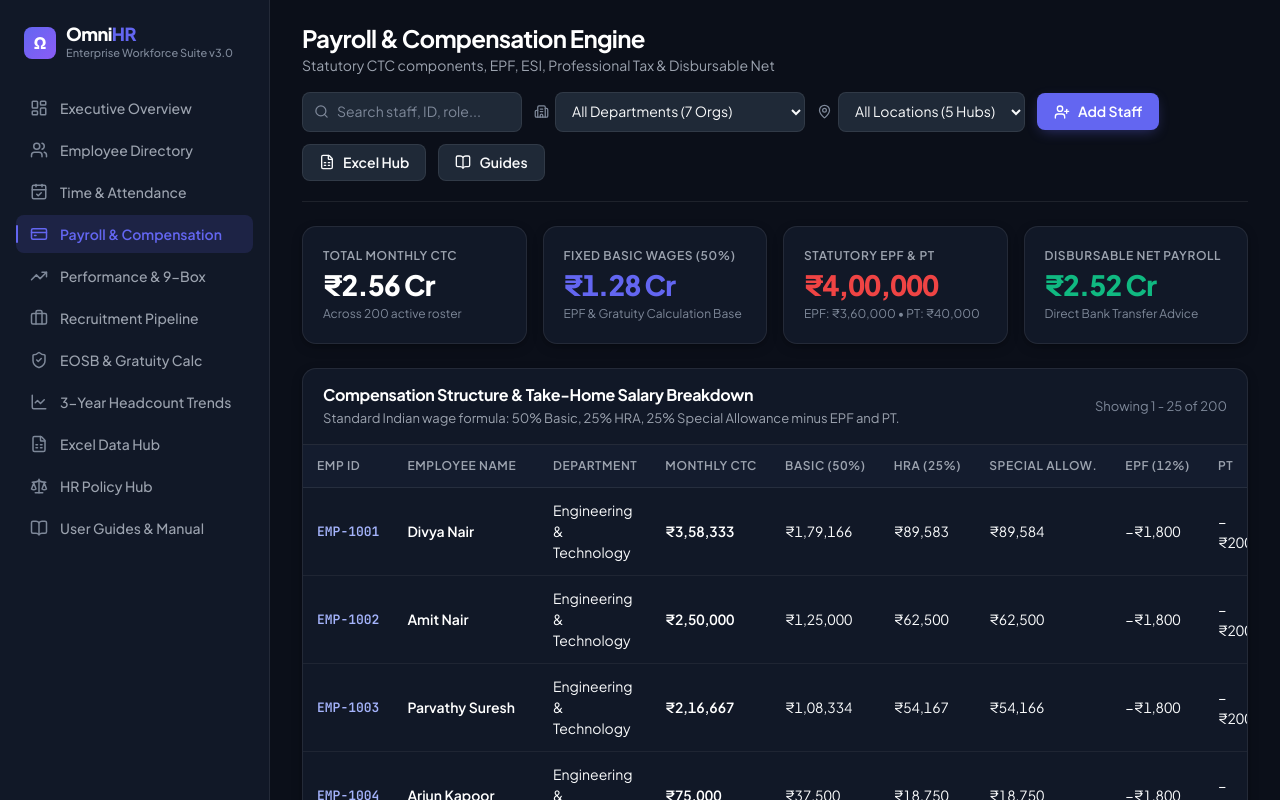
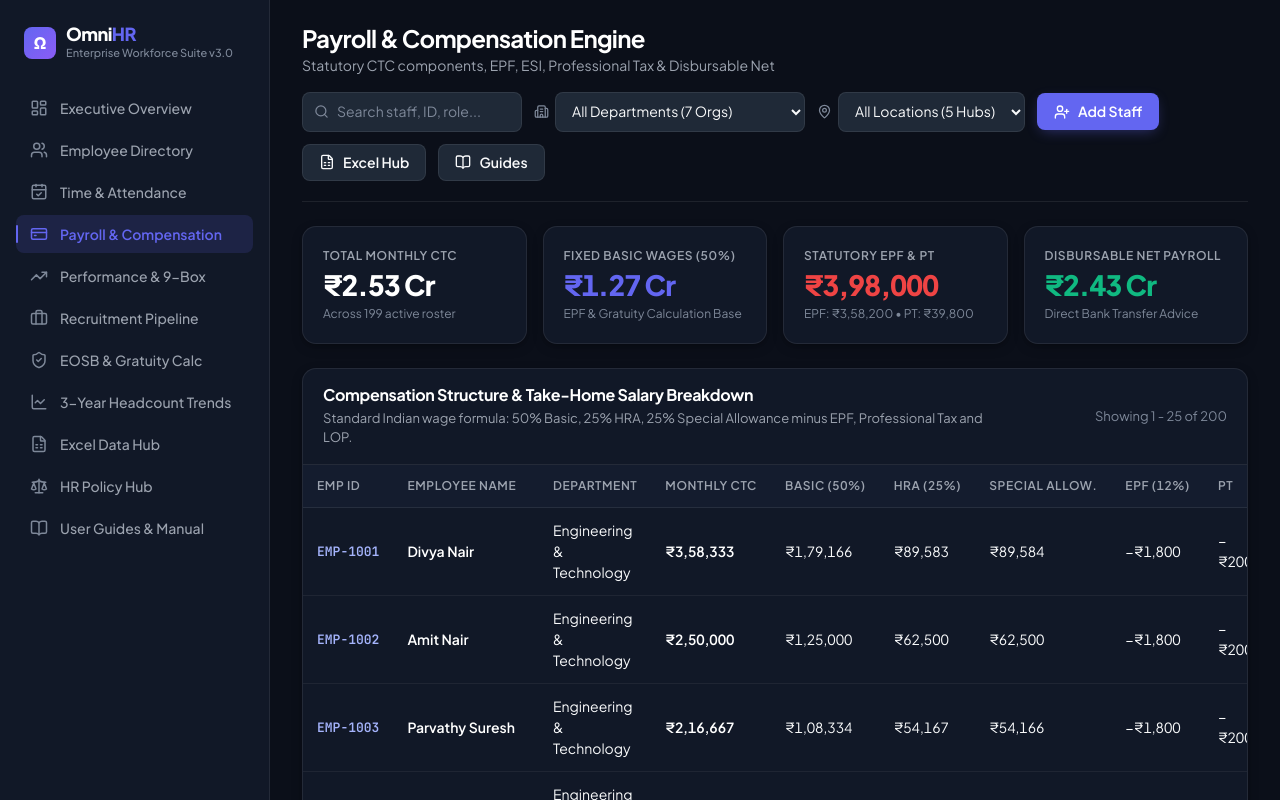
Before and after one commit to Utharam/HR-Dashboard, a React (Vite) app: page / in a window 1280 px wide. Both pictures are taken after a click on the button "Payroll & Compensation". Shown: the top 800 px of the page. Built offline with nearby package versions, Linux system fonts and the light colour scheme.

Commit message:
fix(payroll): include LOP in net pay everywhere and exclude resigned staff

```diff
--- a/src/App.tsx
+++ b/src/App.tsx
@@ -25,6 +25,7 @@ import {
   INITIAL_REQUISITIONS
 } from './data/initialData';
 import { INITIAL_POLICIES } from './data/initialPolicies';
+import { computePayroll } from './utils/payroll';
 
 export const App: React.FC = () => {
   // Local persistence in localStorage
@@ -144,10 +145,7 @@ export const App: React.FC = () => {
   // Export Monthly Payroll Advice to Excel
   const handleExportPayroll = () => {
     const data = filteredEmployees.map(e => {
-      const epf = Math.round(Math.min(e.basicSalary, 15000) * 0.12);
-      const pt = 200;
-      const lop = Math.round((e.basicSalary / 26) * e.lopDays);
-      const netPay = e.monthlyCTC - (epf + pt + lop);
+      const p = computePayroll(e);
 
       return {
         'Employee ID': e.id,
@@ -155,15 +153,15 @@ export const App: React.FC = () => {
         'Department': e.department,
         'Designation': e.role,
         'Location': e.location,
-        'Monthly Gross CTC': e.monthlyCTC,
-        'Basic (50%)': e.basicSalary,
-        'HRA (25%)': e.hra,
-        'Special Allowance (25%)': e.specialAllowance,
-        'EPF (12% @ ₹15k cap)': epf,
-        'Professional Tax': pt,
-        'Loss of Pay (LOP)': lop,
-        'Total Deductions': epf + pt + lop,
-        'Net Salary Payable': netPay
+        'Monthly Gross CTC': p.gross,
+        'Basic (50%)': p.basic,
+        'HRA (25%)': p.hra,
+        'Special Allowance (25%)': p.specialAllowance,
+        'EPF (12% @ ₹15k cap)': p.epf,
+        'Professional Tax': p.professionalTax,
+        'Loss of Pay (LOP)': p.lossOfPay,
+        'Total Deductions': p.totalDeductions,
+        'Net Salary Payable': p.netPayable
       };
     });
 
--- a/src/components/EmployeeModal.tsx
+++ b/src/components/EmployeeModal.tsx
@@ -2,6 +2,7 @@ import React from 'react';
 import { X, Printer } from 'lucide-react';
 import type { Employee } from '../types';
 import { formatINR, formatLakhs } from '../utils/formatters';
+import { computePayroll } from '../utils/payroll';
 
 interface EmployeeModalProps {
   employee: Employee | null;
@@ -11,11 +12,7 @@ interface EmployeeModalProps {
 export const EmployeeModal: React.FC<EmployeeModalProps> = ({ employee, onClose }) => {
   if (!employee) return null;
 
-  const epf = Math.round(Math.min(employee.basicSalary, 15000) * 0.12);
-  const pt = 200;
-  const lop = Math.round((employee.basicSalary / 26) * employee.lopDays);
-  const totalDeductions = epf + pt + lop;
-  const netPay = employee.monthlyCTC - totalDeductions;
+  const { epf, professionalTax: pt, lossOfPay: lop, netPayable: netPay } = computePayroll(employee);
 
   return (
     <div className="modal-overlay" onClick={onClose}>
--- a/src/components/PayrollSection.tsx
+++ b/src/components/PayrollSection.tsx
@@ -2,6 +2,7 @@ import React, { useState } from 'react';
 import { FileText, ChevronLeft, ChevronRight } from 'lucide-react';
 import type { Employee } from '../types';
 import { formatINR, formatCrores } from '../utils/formatters';
+import { computePayroll, isActive, PROFESSIONAL_TAX } from '../utils/payroll';
 
 interface PayrollSectionProps {
   employees: Employee[];
@@ -15,13 +16,17 @@ export const PayrollSection: React.FC<PayrollSectionProps> = ({
   const [currentPage, setCurrentPage] = useState(1);
   const pageSize = 25;
 
-  const totalMonthlyGross = employees.reduce((acc, e) => acc + e.monthlyCTC, 0);
-  const totalBasic = employees.reduce((acc, e) => acc + e.basicSalary, 0);
+  // Payroll run figures come from employees.filter(isActive) — resigned staff are
+  // not paid, so they must not appear in the aggregates or be charged PT.
+  const activeRoster = employees.filter(isActive);
+  const payroll = activeRoster.map(computePayroll);
 
-  // Total Statutory Deductions: EPF + ESI/PT
-  const totalEPF = employees.reduce((acc, e) => acc + Math.round(Math.min(e.basicSalary, 15000) * 0.12), 0);
-  const totalPT = employees.length * 200; // Standard ₹200/mo
-  const totalNetDisbursable = totalMonthlyGross - (totalEPF + totalPT);
+  const totalMonthlyGross = payroll.reduce((acc, p) => acc + p.gross, 0);
+  const totalBasic = payroll.reduce((acc, p) => acc + p.basic, 0);
+  const totalEPF = payroll.reduce((acc, p) => acc + p.epf, 0);
+  const totalPT = activeRoster.length * PROFESSIONAL_TAX; // Standard ₹200/mo
+  const totalLOP = payroll.reduce((acc, p) => acc + p.lossOfPay, 0);
+  const totalNetDisbursable = totalMonthlyGross - (totalEPF + totalPT + totalLOP);
 
   const totalPages = Math.ceil(employees.length / pageSize) || 1;
   const currentItems = employees.slice((currentPage - 1) * pageSize, currentPage * pageSize);
@@ -33,7 +38,7 @@ export const PayrollSection: React.FC<PayrollSectionProps> = ({
         <div className="omni-card kpi-card kpi-card--compact">
           <span className="kpi-label">Total Monthly CTC</span>
           <div className="kpi-value">{formatCrores(totalMonthlyGross)}</div>
-          <span className="kpi-sub">Across {employees.length} active roster</span>
+          <span className="kpi-sub">Across {activeRoster.length} active roster</span>
         </div>
 
         <div className="omni-card kpi-card kpi-card--compact">
@@ -60,7 +65,7 @@ export const PayrollSection: React.FC<PayrollSectionProps> = ({
         <div className="omni-card-header">
           <div>
             <h3 className="omni-card-title">Compensation Structure & Take-Home Salary Breakdown</h3>
-            <p className="omni-card-sub">Standard Indian wage formula: 50% Basic, 25% HRA, 25% Special Allowance minus EPF and PT.</p>
+            <p className="omni-card-sub">Standard Indian wage formula: 50% Basic, 25% HRA, 25% Special Allowance minus EPF, Professional Tax and LOP.</p>
           </div>
           <span className="pagination__count">
             Showing {employees.length === 0 ? 0 : (currentPage - 1) * pageSize + 1} - {Math.min(currentPage * pageSize, employees.length)} of {employees.length}
@@ -86,9 +91,7 @@ export const PayrollSection: React.FC<PayrollSectionProps> = ({
             </thead>
             <tbody>
               {currentItems.map(emp => {
-                const epf = Math.round(Math.min(emp.basicSalary, 15000) * 0.12);
-                const pt = 200;
-                const net = emp.monthlyCTC - (epf + pt);
+                const p = computePayroll(emp);
 
                 return (
                   <tr key={emp.id}>
@@ -99,9 +102,9 @@ export const PayrollSection: React.FC<PayrollSectionProps> = ({
                     <td>₹{formatINR(emp.basicSalary)}</td>
                     <td>₹{formatINR(emp.hra)}</td>
                     <td>₹{formatINR(emp.specialAllowance)}</td>
-                    <td className="text-danger-soft">−₹{formatINR(epf)}</td>
-                    <td className="text-danger-soft">−₹{pt}</td>
-                    <td className="cell-strong text-success">₹{formatINR(net)}</td>
+                    <td className="text-danger-soft">−₹{formatINR(p.epf)}</td>
+                    <td className="text-danger-soft">−₹{p.professionalTax}</td>
+                    <td className="cell-strong text-success">₹{formatINR(p.netPayable)}</td>
                     <td>
                       <button
                         onClick={() => onSelectEmployee(emp)}
```
Also changed, not shown: 1 other file (tests, documents, lock files or other folders).
